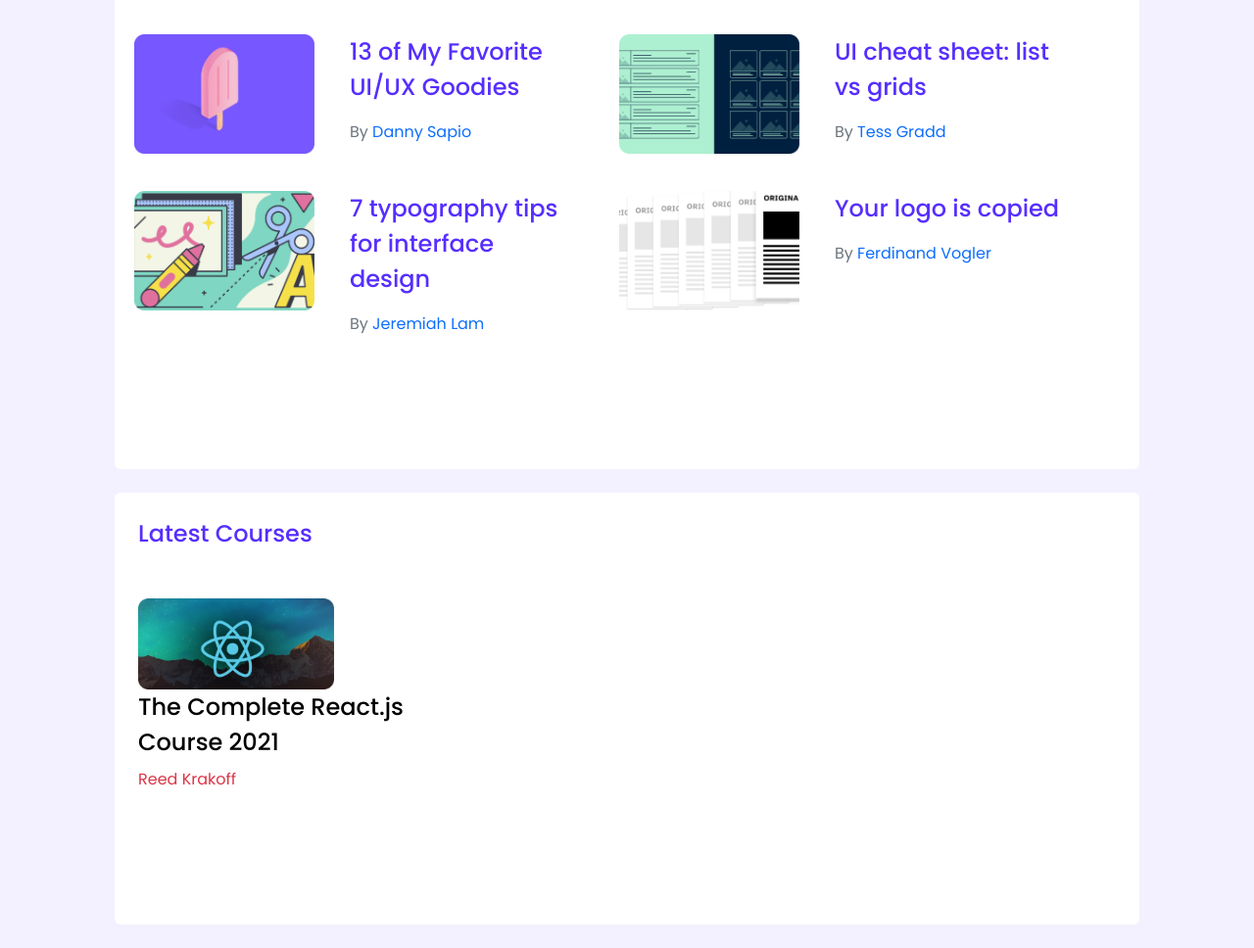
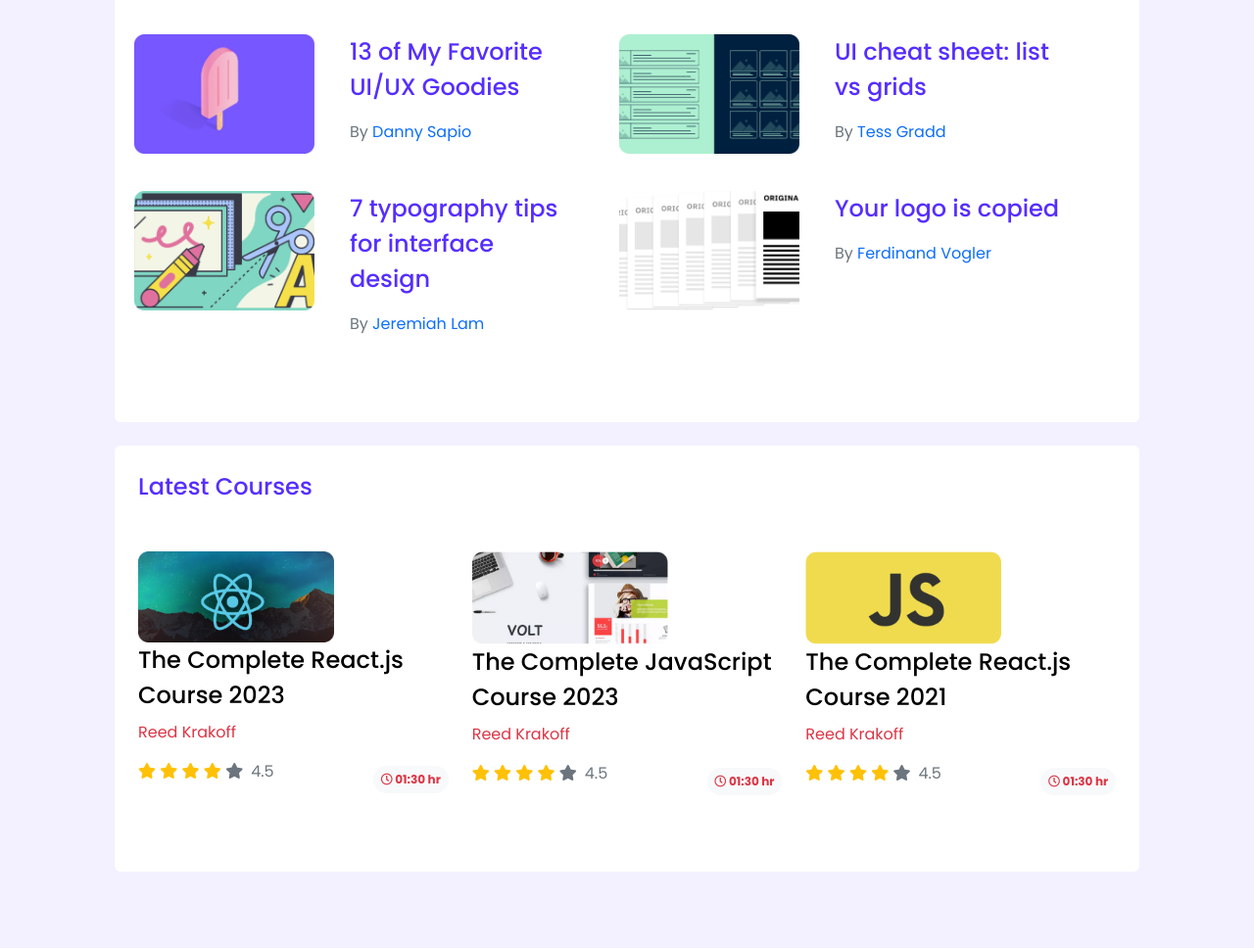
Before and after one commit to jubayerasif/Leader_Board, a plain HTML site: page index.html in a window 1280 px wide. Shown: the part 508-1476 px from the top of the page at 98% size. After the commit the page ends 1422 px from the top, so only its background shows below. Drawn offline with nearby package versions, Linux system fonts and the light colour scheme.

Commit message:
Project Complete

```diff
--- a/assets/css/style.css
+++ b/assets/css/style.css
@@ -49,7 +49,8 @@ nav img, .col-md-4 img
 {
     color: #fff;
 }
-h4{
+h4
+{
     color: #562EFF;
     font-weight: 500;
     font-size: 24px;
@@ -65,19 +66,22 @@ h4{
     width: 200px;
     margin-right: 20px;
 }
-.course-img{
+.course-img
+{
     width: 200px;
 
 }
 
-@media screen and (max-width: 600px) {
+@media screen and (max-width: 600px){
     .container{
         width: 400px;
     }
     .blog-text h4{
         font-size: 18px;
     }
+    .last-sec{
+        margin-bottom: 25px;
+    }
 }
-
 /* Thanks for watching */
-/* ##/01/2023 */
+/* 02/01/2023 */
--- a/index.html
+++ b/index.html
@@ -81,7 +81,7 @@
           </div>
         </div>
       </div>
-      <div class="top-blog pb-5 mb-5">
+      <div class="top-blog pb-5">
         <h4 class="mb-4">Top Blog</h4>
         <div class="row">
           <article class="col-lg-6 row gy-3 gx-0 gx-sm-3">
@@ -130,13 +130,71 @@
 
     </section>
     <section class="main-btm bg-white p-4 rounded my-4">
-      <div class="last-course pb-5 mb-5 ">
+      <div class="last-course pb-5 ">
         <h4>Latest Courses</h5>
-          <div class="row mt-5">
-            <div class="col-sm-4">
-                <img class="img-fluid course-img" src="assets/img/courses/course-1.png" alt="">
-                <h4 class="text-black">The Complete React.js Course 2021</h4>
-                <p class="text-secondary text-danger">Reed Krakoff</a>
+          <div class="row mt-5 ">
+            <div class="col-sm-4 last-sec">
+              <img class="img-fluid course-img" src="assets/img/courses/course-1.png" alt="">
+              <h4 class="text-black">The Complete React.js Course 2023</h4>
+              <p class="text-secondary text-danger">Reed Krakoff</p>
+              <div class="d-flex justify-content-between align-items-center">
+                <div class="d-flex">
+                    <div>
+                        <i class="fas fa-star text-warning"></i>
+                        <i class="fas fa-star text-warning"></i>
+                        <i class="fas fa-star text-warning"></i>
+                        <i class="fas fa-star text-warning"></i>
+                        <i class="fas fa-star text-secondary"></i>
+                    </div>
+                    <p class="ms-2 text-secondary">4.5</p>
+                </div>
+                <div class="badge rounded-pill bg-light text-danger py-2">
+                    <i class="far fa-clock"></i>
+                    <span>01:30 hr</span>
+                </div>
+              </div>
+            </div>
+            <div class="col-sm-4 last-sec">
+              <img class="img-fluid course-img" src="assets/img/courses/course-2.png" alt="">
+              <h4 class="text-black">The Complete JavaScript Course 2023</h4>
+              <p class="text-secondary text-danger">Reed Krakoff</p>
+              <div class="d-flex justify-content-between align-items-center">
+                <div class="d-flex">
+                    <div>
+                        <i class="fas fa-star text-warning"></i>
+                        <i class="fas fa-star text-warning"></i>
+                        <i class="fas fa-star text-warning"></i>
+                        <i class="fas fa-star text-warning"></i>
+                        <i class="fas fa-star text-secondary"></i>
+                    </div>
+                    <p class="ms-2 text-secondary">4.5</p>
+                </div>
+                <div class="badge rounded-pill bg-light text-danger py-2">
+                    <i class="far fa-clock"></i>
+                    <span>01:30 hr</span>
+                </div>
+              </div>
+            </div>
+            <div class="col-sm-4 last-sec">
+              <img class="img-fluid course-img" src="assets/img/courses/course-3.png" alt="">
+              <h4 class="text-black">The Complete React.js Course 2021</h4>
+              <p class="text-secondary text-danger">Reed Krakoff</p>
+              <div class="d-flex justify-content-between align-items-center">
+                <div class="d-flex">
+                    <div>
+                        <i class="fas fa-star text-warning"></i>
+                        <i class="fas fa-star text-warning"></i>
+                        <i class="fas fa-star text-warning"></i>
+                        <i class="fas fa-star text-warning"></i>
+                        <i class="fas fa-star text-secondary"></i>
+                    </div>
+                    <p class="ms-2 text-secondary">4.5</p>
+                </div>
+                <div class="badge rounded-pill bg-light text-danger py-2">
+                    <i class="far fa-clock"></i>
+                    <span>01:30 hr</span>
+                </div>
+              </div>
             </div>
           </div>
       </div>
```
